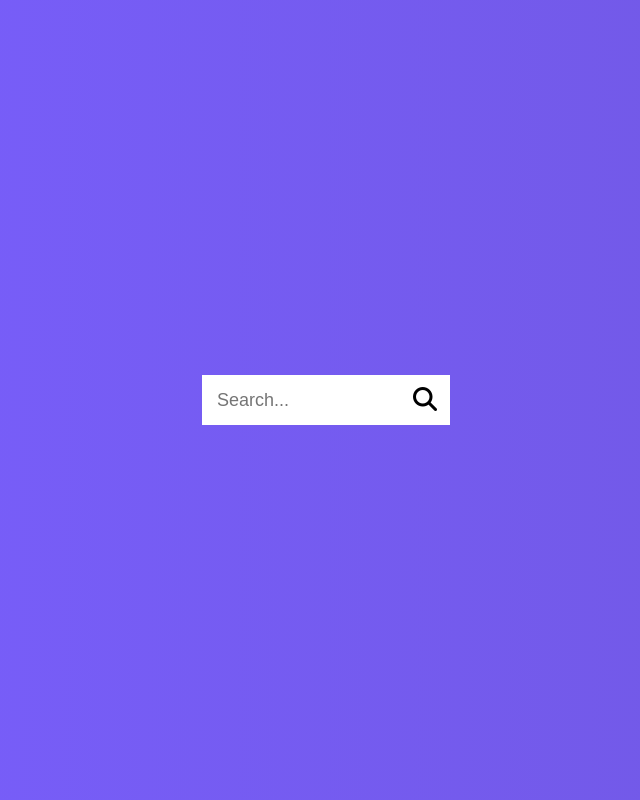
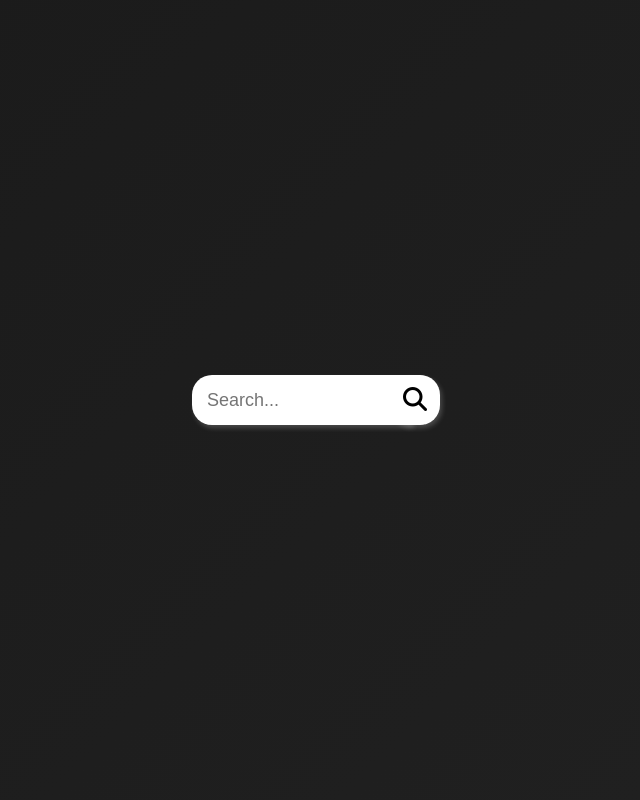
Before and after one commit to bevanlewis/50projects-WebDev, a plain HTML site: page 5_Hidden_search_widget/index.html in a window 1280 px wide. Both pictures are taken after a click on the button 640 px from the left and 400 px from the top of the page. Shown: the whole page, without its empty margins (338-978 px from the left). Drawn offline with Linux system fonts and the light colour scheme.

Commit message:
Added style changes

```diff
--- a/5_Hidden_search_widget/style.css
+++ b/5_Hidden_search_widget/style.css
@@ -5,7 +5,7 @@
 }
 
 body {
-  background-image: linear-gradient(90deg, #795fff, #7158e2);
+  background-image: linear-gradient(135deg, #1a1a1a, #212121);
   font-family: "Roboto", sans-serif;
   display: flex;
   flex-direction: column;
@@ -29,6 +29,8 @@ body {
   height: 50px;
   width: 50px;
   transition: width 0.3s ease;
+  border-radius: 20px;
+  box-shadow: 2px 3px 5px rgba(255, 255, 255, 0.2);
 }
 
 .btn {
@@ -42,14 +44,18 @@ body {
   height: 50px;
   width: 50px;
   transition: transform 0.3s ease;
+  border-radius: 20px;
+  box-shadow: 2px 3px 5px rgba(255, 255, 255, 0.2);
 }
 
-.btn:focus, .input:focus {
+.btn:focus,
+.input:focus {
   outline: none;
 }
 
 .search.active .input {
-  width: 200px;
+  width: 220px;
+  border-radius: 20px 0px 0px 20px;
 }
 
 .search.active .btn {
```
